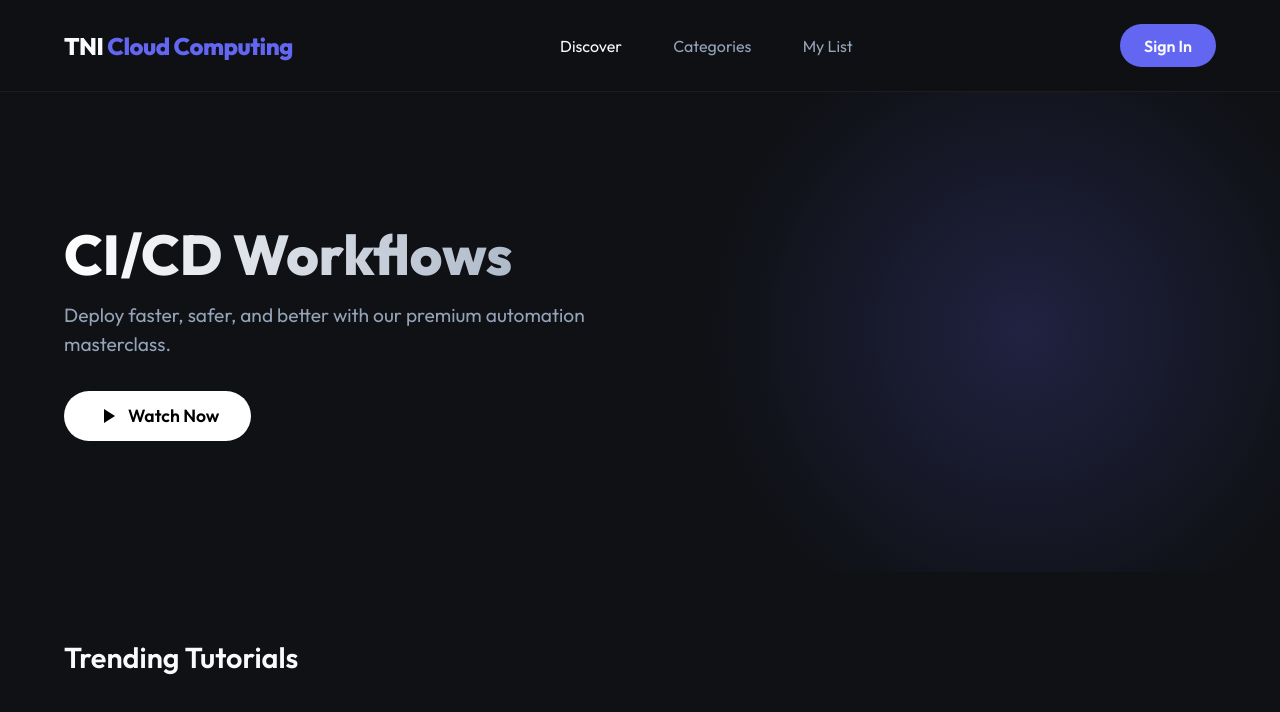
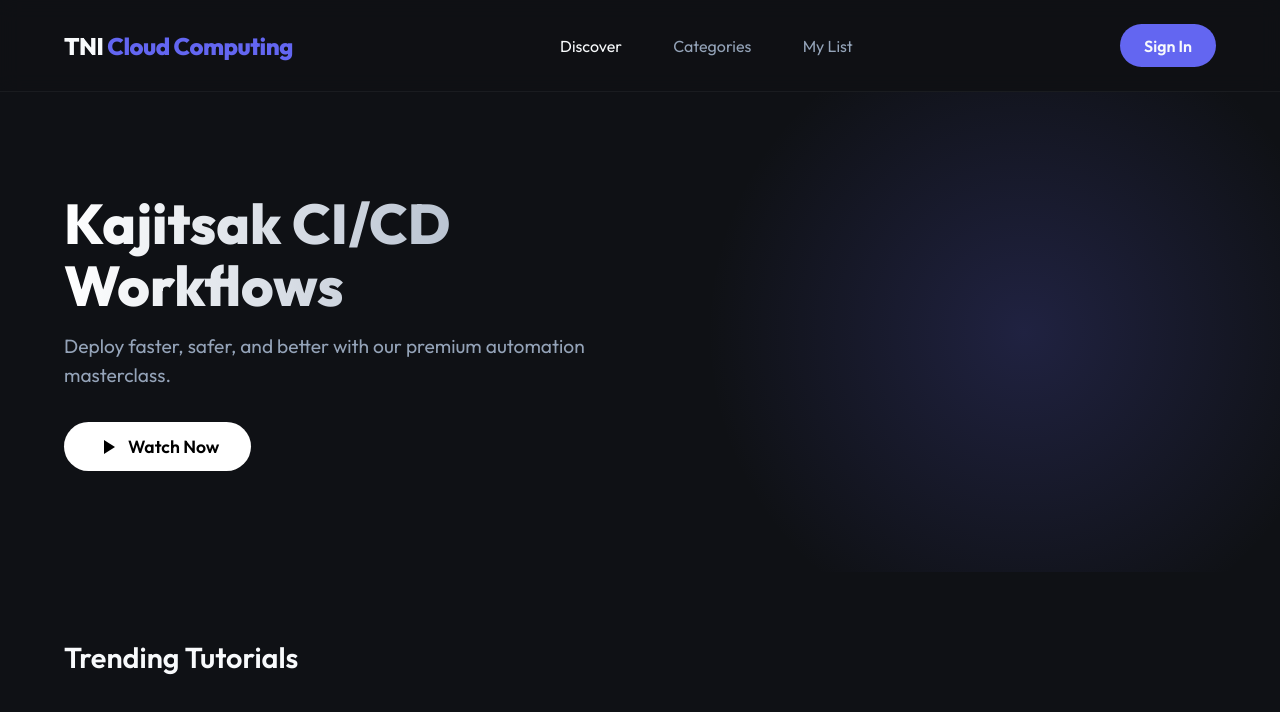
Before and after one commit to KajitsakPansit/cicd-lab, a website: page public/index.html in a window 1280 px wide. Drawn offline with Linux system fonts and the light colour scheme; no server answers.

Commit message:
Kajitsak cicd pipeline

```diff
--- a/public/index.html
+++ b/public/index.html
@@ -20,7 +20,7 @@
 
     <header class="hero">
         <div class="hero-content">
-            <h1>CI/CD Workflows</h1>
+            <h1>Kajitsak CI/CD Workflows</h1>
             <p>Deploy faster, safer, and better with our premium automation masterclass.</p>
             <button class="play-btn">
                 <svg viewBox="0 0 24 24" fill="currentColor" width="24" height="24">
```
